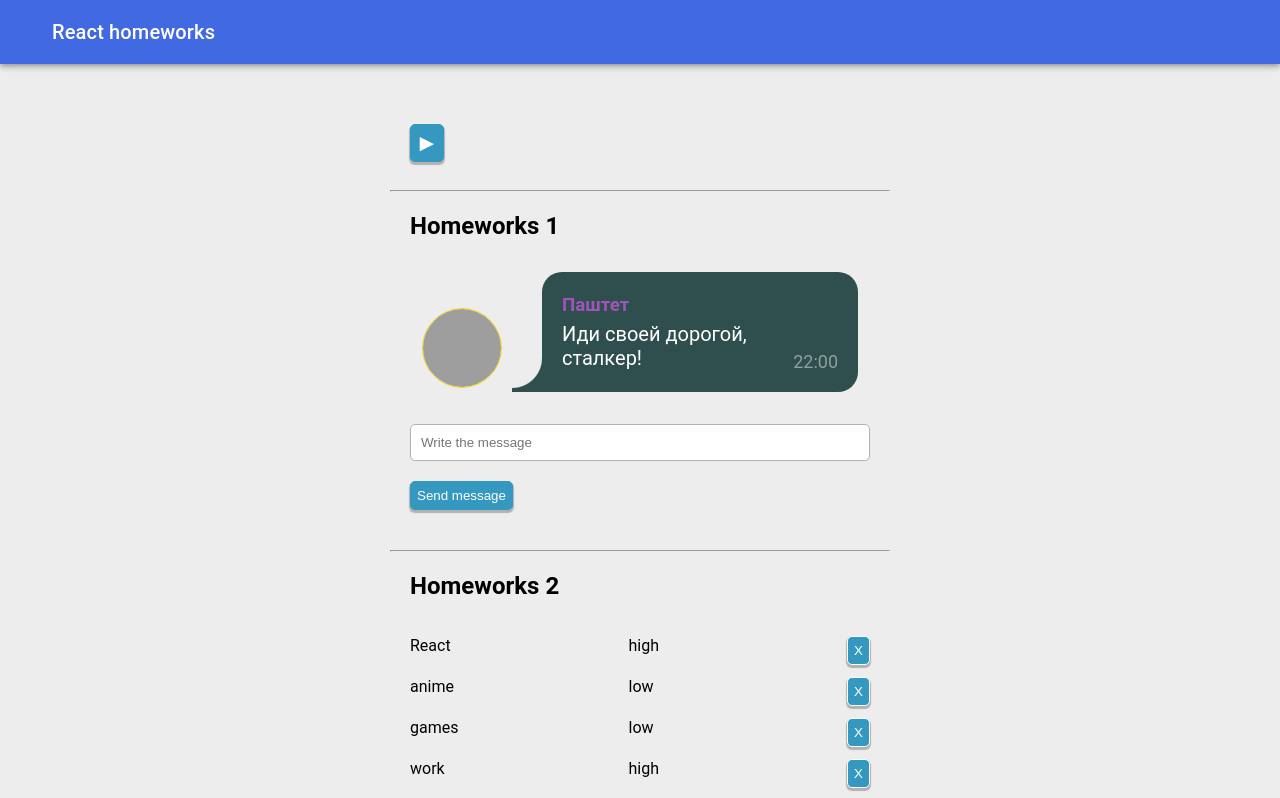
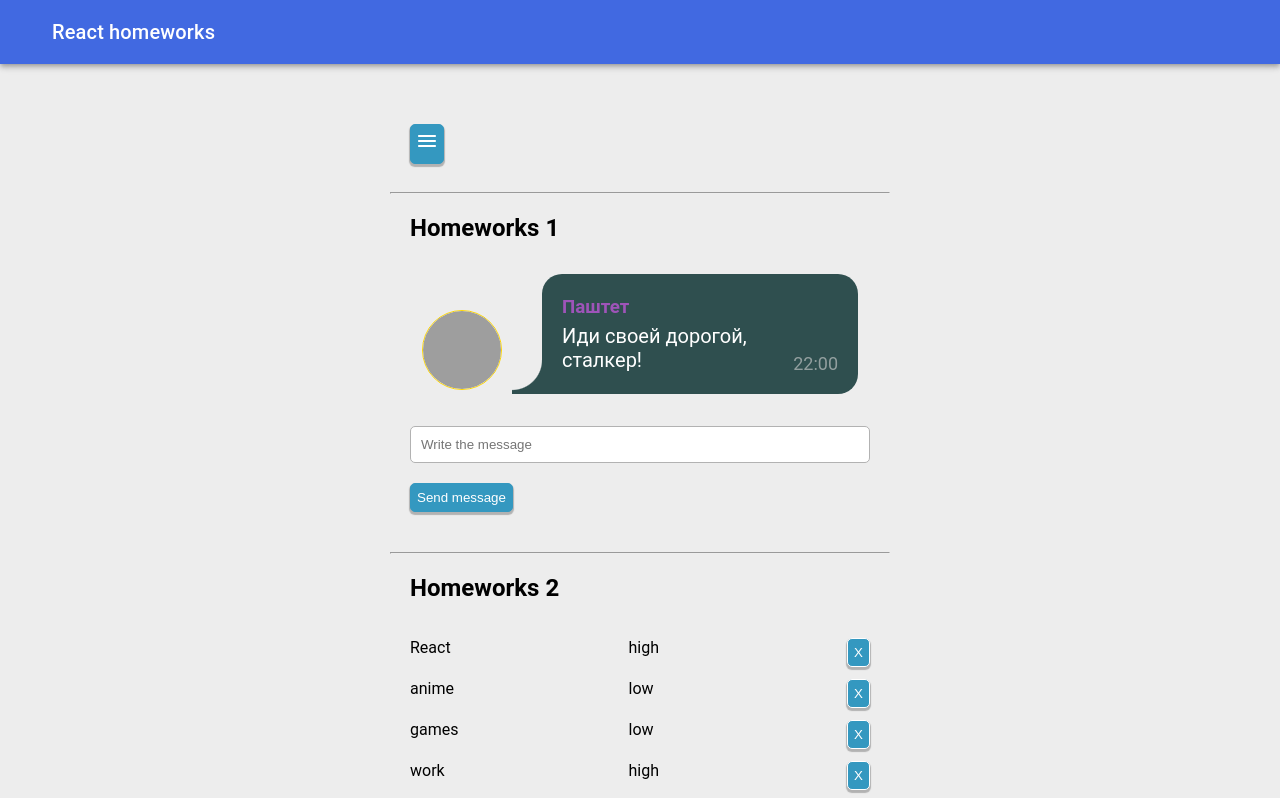
Before and after one commit to aivan3d66/tasksFromIgnat, a React (Create React App) app: page / in a window 1280 px wide. Shown: the top 798 px of the page. Built offline with nearby package versions, Linux system fonts and the light colour scheme; grey boxes are pictures that could not be loaded.

Commit message:
add MenuRoundedIcon

```diff
--- a/src/p2-homeworks/h5/Header.tsx
+++ b/src/p2-homeworks/h5/Header.tsx
@@ -3,7 +3,7 @@ import {NavLink} from 'react-router-dom';
 import SuperButton from '../h4/common/c2-SuperButton/SuperButton';
 import {PATH} from "./Routes";
 import {OnBtnHandler} from "./HW5";
-
+import MenuRoundedIcon from '@mui/icons-material/MenuRounded';
 const s = require('./HW5.module.css');
 
 type HeaderProps = {
@@ -20,7 +20,7 @@ const Header: React.FC<HeaderProps> = ({menu, onBtnHandler}) => {
       <SuperButton
         onClick={onBtnHandler}
         className={s.menuBtn}>
-        &#9658;
+        <MenuRoundedIcon/>
       </SuperButton>
       {
         menu
```
